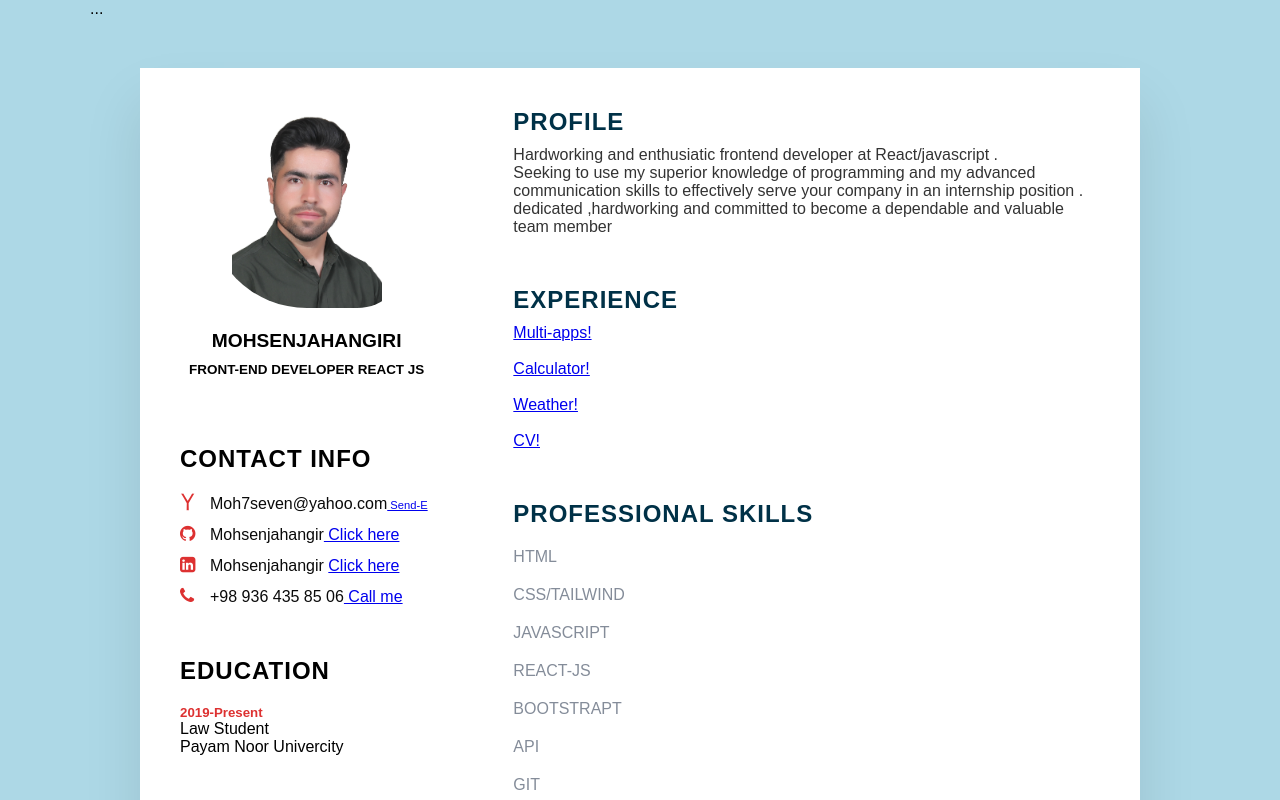
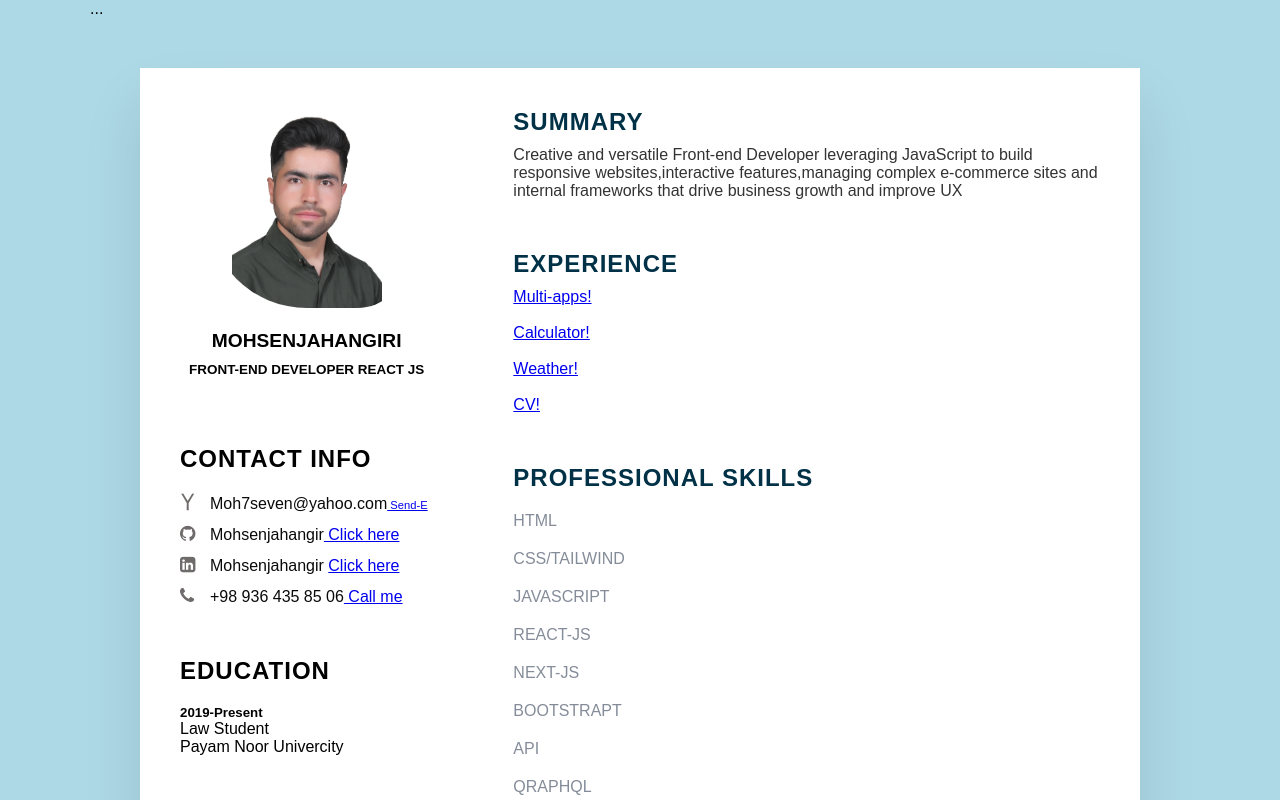
Before and after one commit to mohsenjahangir/resume, a React (Create React App) app: page / in a window 1280 px wide. Shown: the top 800 px of the page. Built offline with nearby package versions, Linux system fonts and the light colour scheme.

Commit message:
changing summary

```diff
--- a/src/App.css
+++ b/src/App.css
@@ -103,7 +103,7 @@ body{
   display: inline-block;
   width: 30px;
   font-size: 18px;
-  color: 	#DD3131;
+  color: 	#6f6b6b;
 }
 .contact-info ul li span{
   color: rgb(10, 10, 10);
@@ -114,7 +114,7 @@ body{
   text-transform: capitalize;
 }
 .contact-info.education h5{
-  color:#DD3131;
+  color:#020202;
   font-weight: 500px;
 }
 .contact-info.education h4:nth-child(2){
@@ -219,7 +219,7 @@ p{
   margin: 10px 0;
 }
 .interest ul li .fa{
-  color: #03a9f4;
+  color: #000000;
   font-size: 18px;
   margin-right: 10px;
 }
--- a/src/App.js
+++ b/src/App.js
@@ -96,16 +96,9 @@ const App = () => {
         </div>
         <div className="right-side">
           <div className="about">
-            <h2 className="title2">profile</h2>
+            <h2 className="title2">summary</h2>
             <p>
-              Hardworking and enthusiatic frontend developer at React/javascript
-              .
-              <br />
-              Seeking to use my superior knowledge of programming and my
-              advanced communication skills to effectively serve your company in
-              an internship position .<br />
-              dedicated ,hardworking and committed to become a dependable and
-              valuable team member{" "}
+            Creative and versatile Front-end Developer leveraging JavaScript to build responsive websites,interactive features,managing complex e-commerce sites and internal frameworks that drive business growth and improve UX
             </p>
           </div>
           <div className="about">
@@ -148,6 +141,12 @@ const App = () => {
               </div>
             </div>
             <div className="box">
+              <h4>Next-JS</h4>
+              <div className="percent2">
+                <div style={{width: "100%"}}></div>
+              </div>
+            </div>
+            <div className="box">
               <h4>bootstrapt</h4>
               <div className="percent2">
                 <div style={{width: "100%"}}></div>
@@ -155,6 +154,12 @@ const App = () => {
             </div>
             <div className="box">
               <h4>API</h4>
+              <div className="percent2">
+                <div style={{width: "100%"}}></div>
+              </div>
+            </div>
+            <div className="box">
+              <h4>QraphQL</h4>
               <div className="percent2">
                 <div style={{width: "100%"}}></div>
               </div>
```
